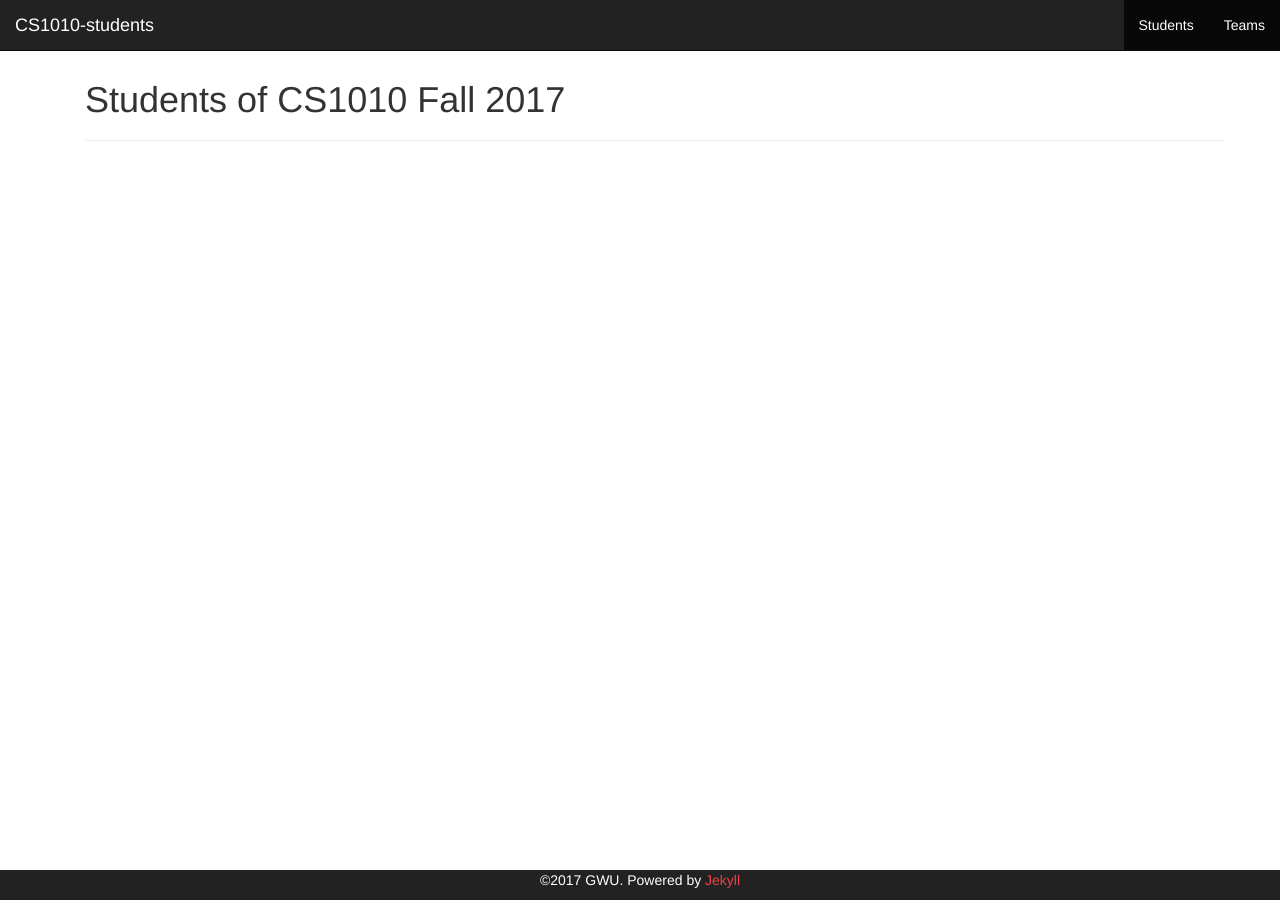
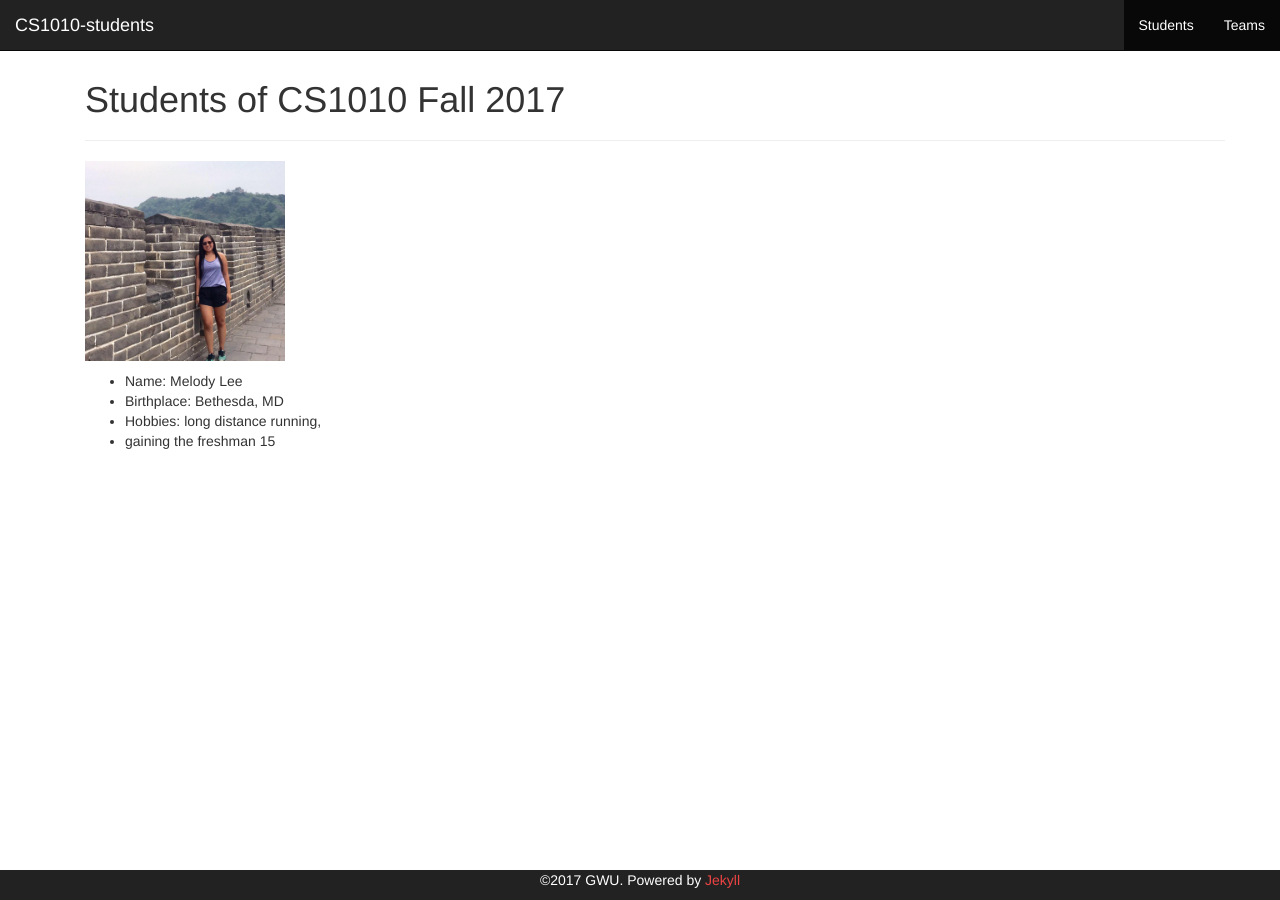
Before and after one commit to mdavidson022/CS1010-students, a Jekyll site: the page built from students.html, in a window 1280 px wide. Built offline with Jekyll 4.4.1, drawn with Linux system fonts in a browser that asks for light colours.

Commit message:
added Melody Lee's bio

```diff
--- a/students.html
+++ b/students.html
@@ -18,5 +18,16 @@ layout: default
 	     	</p>
 	      <td>
   	-->
+  	<td>
+	    	<p>
+	        <img src="imgs/melody.jpg" height="200"/>
+	        <ul>
+	          <li>Name: Melody Lee</li>
+	          <li>Birthplace: Bethesda, MD</li>
+	          <li>Hobbies: long distance running,</li>
+	          <li>gaining the freshman 15</li>
+	        </ul>
+	     	</p>
+	<td>
 	</tr>
 </table>
```
Also changed, not shown: imgs/melody.jpg (added).
